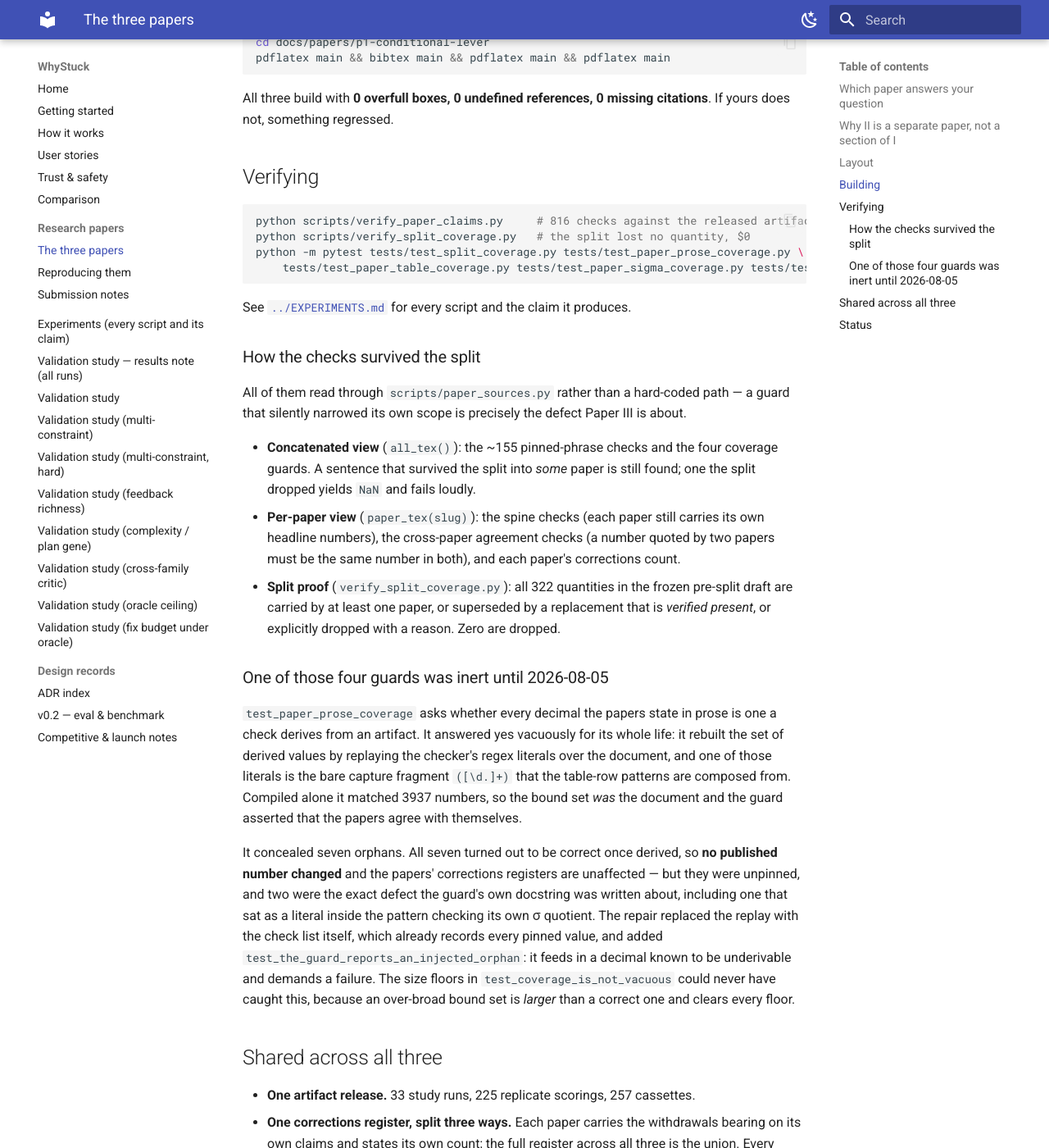
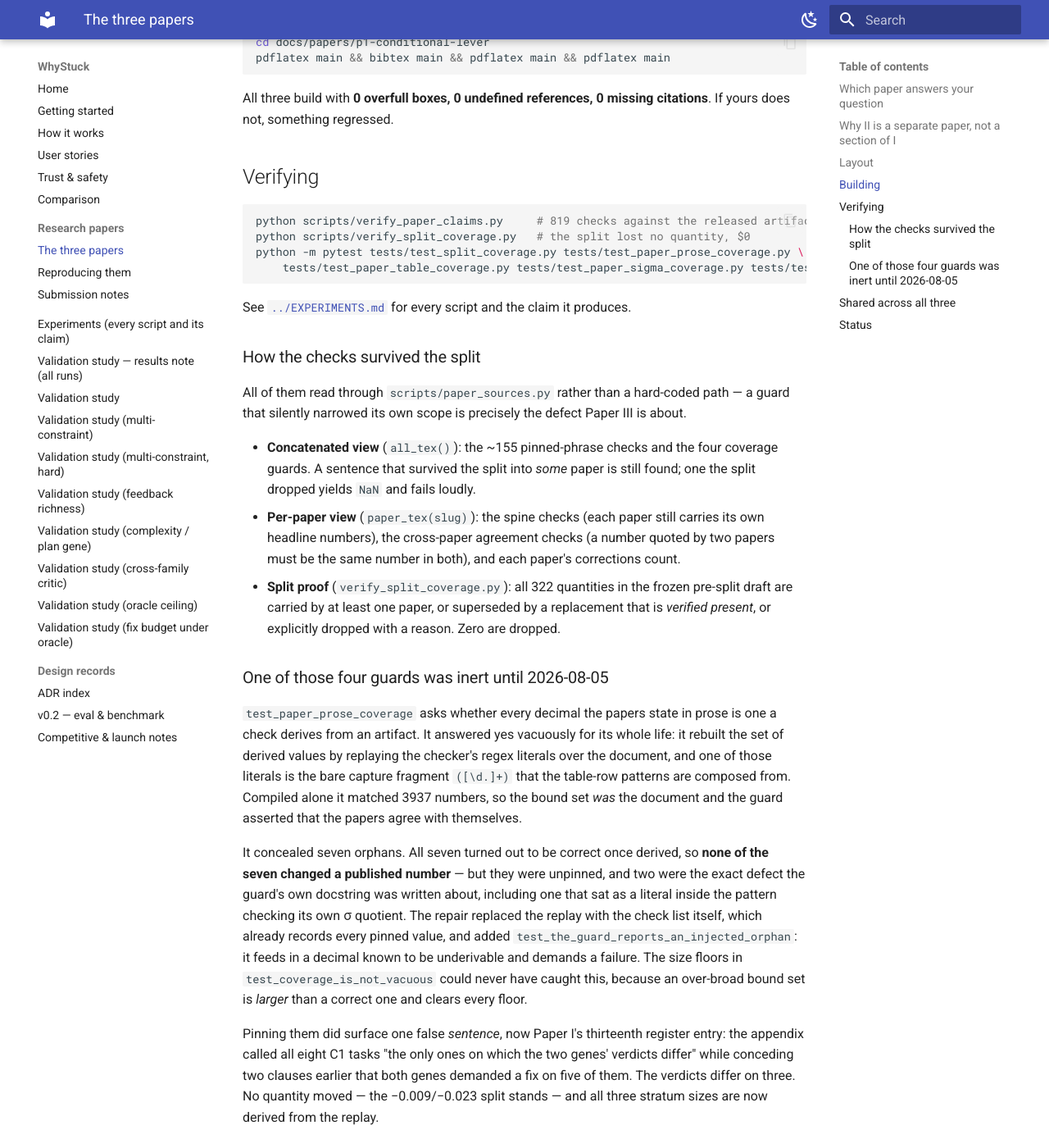
Before and after one commit to loopgepa/whystuck, an MkDocs documentation site: the page built from docs/papers/README.md, in a window 1280 px wide and 1400 px high, scrolled down 1953 px. Shown: the whole window at 82% size. Built offline with MkDocs 1.6.1 and Material for MkDocs 9.7.7, drawn with Linux system fonts in a browser that asks for light colours.

Commit message:
The verdicts differ on three of those eight tasks, not eight
Paper I's C1 appendix said "Those eight tasks are the only ones on which
the two genes' verdicts differ" and then, two clauses earlier in the same
sentence, "since both genes demanded fixes on all five" already-compliant
drafts. Both cannot be true. Replaying study-c1 under each gene: the
verdicts differ on exactly three of the 32 held-out tasks -- mc-35, mc-61,
mc-5, the three false passes the hand-written gene caught -- and the five
compliant drafts drew (FAIL, FAIL) from both genes.

The eight are the tasks the decomposition NAMES: three where the verdict
changed and five that needed no change. Nothing quantitative moves; the
-0.009 / -0.023 split and every number in it stand. All three stratum
sizes (3, 5, and the remaining 24) are now derived from the replay through
C1Strata, so the sentence cannot be restated the old way. Paper I's
register gains a thirteenth entry.

Found by run D2 of the papyrustrail review experiment, the only run to
see the corrections registers, as a singleton nobody else reported. It
became findable by me only after the prose-coverage repair in 97cfc8b
pinned the stratum means it sits beside.

Two collateral fixes, both the same species as the defect itself:
"twenty-four" was missing from _WORD_NUM, so _scrape_word refused rather
than passing on an unparsed word; and the two C1 decomposition patterns
pinned the position of a line break, which would have made an unrelated
reflow of a hard-wrapped paragraph look like drift.

816 -> 819 checks, 1612 tests, all green.

Co-Authored-By: Claude Opus 5 (1M context) <noreply@anthropic.com>
Claude-Session: https://claude.ai/code/session_011CjxtKCQhXFVpChw21Sp4N

````diff
--- a/docs/papers/README.md
+++ b/docs/papers/README.md
@@ -74,7 +74,7 @@ does not, something regressed.
 ## Verifying
 
 ```bash
-python scripts/verify_paper_claims.py     # 816 checks against the released artifacts, $0
+python scripts/verify_paper_claims.py     # 819 checks against the released artifacts, $0
 python scripts/verify_split_coverage.py   # the split lost no quantity, $0
 python -m pytest tests/test_split_coverage.py tests/test_paper_prose_coverage.py \
     tests/test_paper_table_coverage.py tests/test_paper_sigma_coverage.py tests/test_figures.py
@@ -106,14 +106,20 @@ literals is the bare capture fragment `([\d.]+)` that the table-row patterns are
 Compiled alone it matched 3937 numbers, so the bound set *was* the document and the guard asserted
 that the papers agree with themselves.
 
-It concealed seven orphans. All seven turned out to be correct once derived, so **no published
-number changed** and the papers' corrections registers are unaffected — but they were unpinned, and
-two were the exact defect the guard's own docstring was written about, including one that sat as a
-literal inside the pattern checking its own σ quotient. The repair replaced the replay with the
-check list itself, which already records every pinned value, and added
-`test_the_guard_reports_an_injected_orphan`: it feeds in a decimal known to be underivable and
-demands a failure. The size floors in `test_coverage_is_not_vacuous` could never have caught this,
-because an over-broad bound set is *larger* than a correct one and clears every floor.
+It concealed seven orphans. All seven turned out to be correct once derived, so **none of the seven
+changed a published number** — but they were unpinned, and two were the exact defect the guard's own
+docstring was written about, including one that sat as a literal inside the pattern checking its own
+σ quotient. The repair replaced the replay with the check list itself, which already records every
+pinned value, and added `test_the_guard_reports_an_injected_orphan`: it feeds in a decimal known to
+be underivable and demands a failure. The size floors in `test_coverage_is_not_vacuous` could never
+have caught this, because an over-broad bound set is *larger* than a correct one and clears every
+floor.
+
+Pinning them did surface one false *sentence*, now Paper I's thirteenth register entry: the
+appendix called all eight C1 tasks "the only ones on which the two genes' verdicts differ" while
+conceding two clauses earlier that both genes demanded a fix on five of them. The verdicts differ on
+three. No quantity moved — the −0.009/−0.023 split stands — and all three stratum sizes are now
+derived from the replay.
 
 ## Shared across all three
 
````
Also changed, not shown: README.md (+1 -1 lines), docs/EXPERIMENTS.md (+2 -2 lines), 2 other files.
